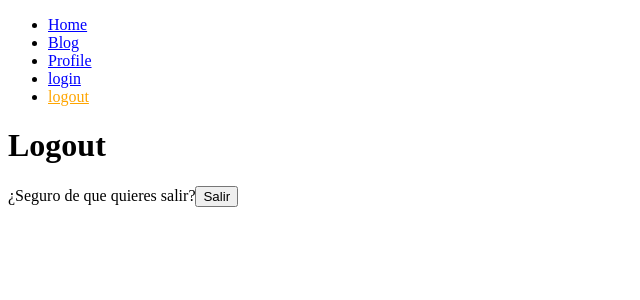
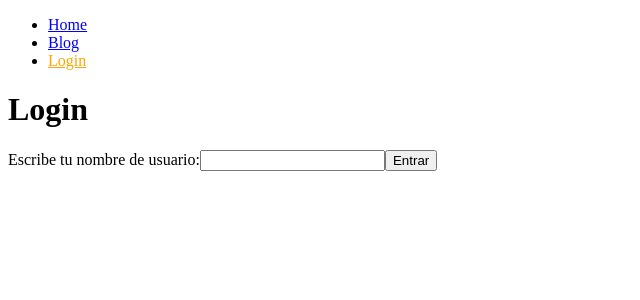
Before and after one commit to gomezjhon1022/react-router, a React (Create React App) app: page /#/login in a window 1280 px wide. Before the commit this address led to /#/logout. Shown: the top 300 px of the page, without its empty margins (0-640 px from the left). Built offline with nearby package versions, Linux system fonts and the light colour scheme.

Commit message:
Añadir al menún rutas públicas y privadas

```diff
--- a/src/LoginPage.js
+++ b/src/LoginPage.js
@@ -8,6 +8,8 @@ function LoginPage() {
     e.preventDefault();
     auth.login({ username });
   };
+
+  if (auth.user) return (<h2>Ya has iniciado sesion</h2>)
 
   return (
     <>
--- a/src/Menu.js
+++ b/src/Menu.js
@@ -1,11 +1,17 @@
 import React from 'react'
-import { Link , NavLink } from 'react-router-dom';
+import { NavLink } from 'react-router-dom';
+import { useAuth } from './auth';
 
 function Menu() {
+  const auth = useAuth();
+
   return (
     <nav>
       <ul>
-        {routes.map(route => (
+        {routes.map(route => {
+          if (route.private && !auth.user) return null;
+          if (route.publicOnly && auth.user) return null;
+          return (
             <li key={route.to}>
               <NavLink
               style={({ isActive}) => ({ color: isActive ? 'orange':'blue'})}
@@ -14,7 +20,8 @@ function Menu() {
                 {route.text}
               </NavLink>
             </li>
-        ))}
+          )
+        })}
       </ul>
     </nav>
   );
@@ -25,22 +32,28 @@ const routes = [];
 routes.push({
   to: '/',
   text: 'Home',
+  private: false,
 });
 routes.push({
   to: '/blog',
   text: 'Blog',
+  private: false,
 });
 routes.push({
   to: '/profile',
   text: 'Profile',
+  private: true,
 });
 routes.push({
   to: '/login',
-  text: 'login',
+  text: 'Login',
+  private: false,
+  publicOnly: true,
 });
 routes.push({
   to: '/logout',
-  text: 'logout',
+  text: 'Logout',
+  private: true,
 });
 
 export { Menu };
--- a/src/ProfilePage.js
+++ b/src/ProfilePage.js
@@ -3,6 +3,8 @@ import { useAuth } from './auth'
 
 function ProfilePage() {
   const auth = useAuth();
+  if (!auth.user) return (<h2>Lo siento debes ingresar a tu perfíl primero para acceder a esta sección</h2>)
+
   return (
     <>
       <h1>Profile</h1>
```
Lines whose indentation alone changed are shown as unchanged.
